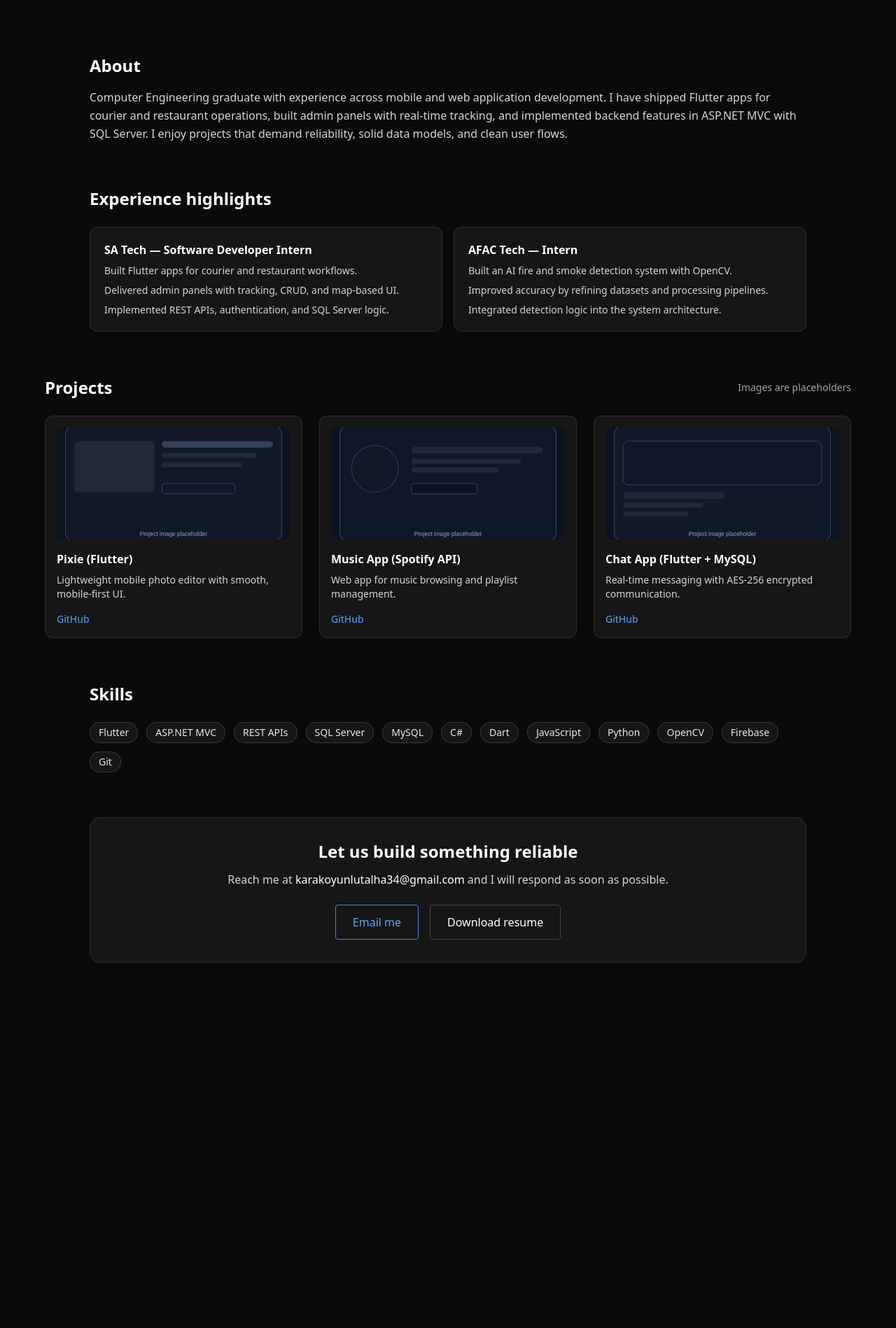
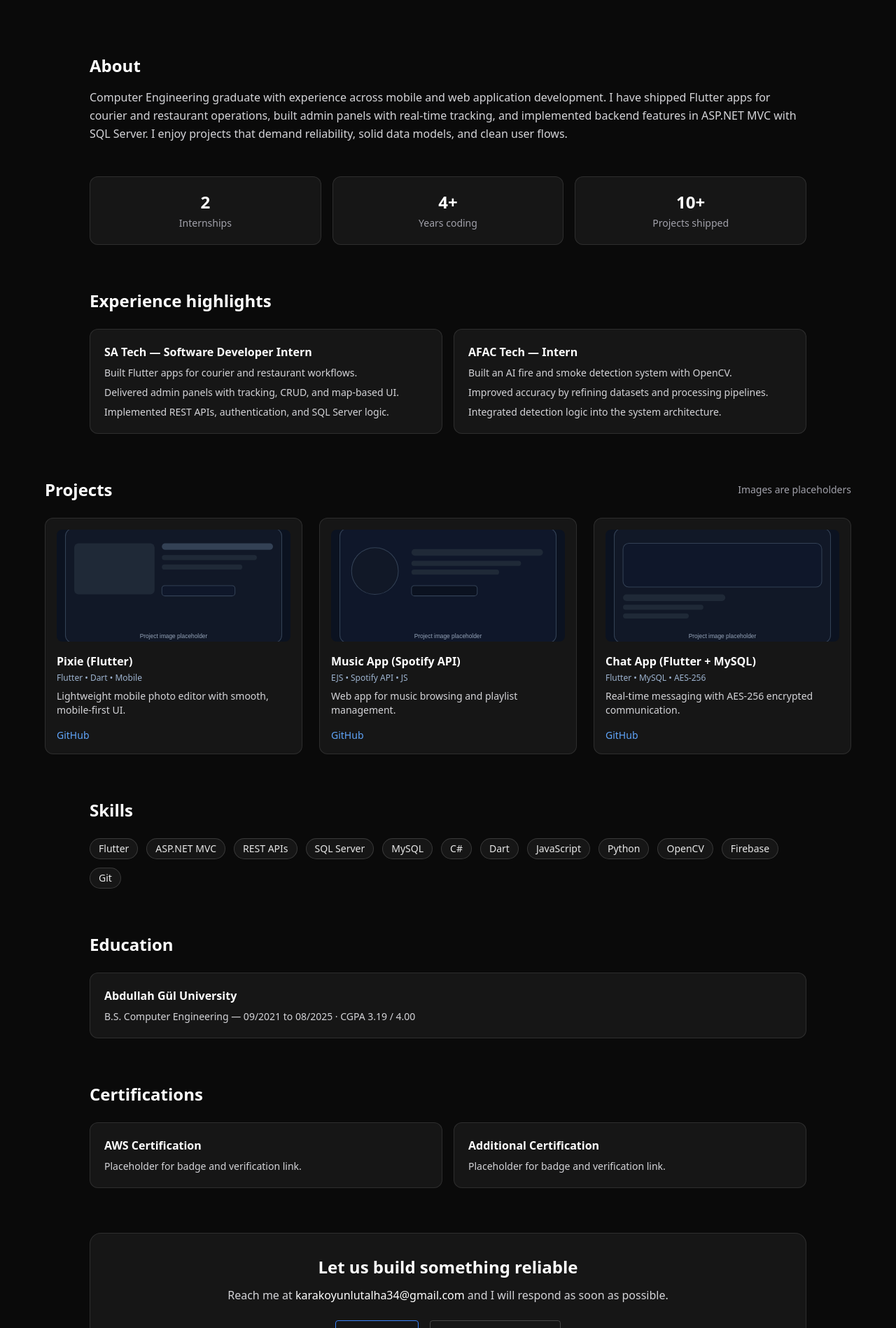
Before and after one commit to TalhaKarakoyunlu/aws-portfolio-talha, a React (Vite) app: page / in a window 1280 px wide. Shown: the part 608-2506 px from the top of the page at 70% size. Before the commit the page ends 2080 px from the top, so only its background shows below. Built offline with nearby package versions, Linux system fonts and the light colour scheme.

Commit message:
feat: enhance Home page with metrics, project stack details, education, and certifications sections

```diff
--- a/src/pages/Home.tsx
+++ b/src/pages/Home.tsx
@@ -1,4 +1,18 @@
 import { motion } from 'framer-motion';
+
+const Motion = motion;
+
+const metrics = [
+    { label: 'Internships', value: '2' },
+    { label: 'Years coding', value: '4+' },
+    { label: 'Projects shipped', value: '10+' },
+];
+
+const projectStack = [
+    { name: 'Pixie', stack: 'Flutter • Dart • Mobile' },
+    { name: 'Music App', stack: 'EJS • Spotify API • JS' },
+    { name: 'Chat App', stack: 'Flutter • MySQL • AES-256' },
+];
 
 const Home = () => {
     return (
@@ -6,25 +20,25 @@ const Home = () => {
             <section id="hero" className="max-w-6xl mx-auto scroll-mt-28">
                 <div className="grid gap-12 md:grid-cols-[1.2fr_0.8fr] items-center">
                     <div>
-                        <motion.h2
+                        <Motion.h2
                             initial={{ opacity: 0, y: 20 }}
                             animate={{ opacity: 1, y: 0 }}
                             transition={{ delay: 0.4 }}
                             className="text-blue-400 font-mono text-lg mb-4"
                         >
                             Hi, I am Talha Bahadir Karakoyunlu
-                        </motion.h2>
+                        </Motion.h2>
 
-                        <motion.h1
+                        <Motion.h1
                             initial={{ opacity: 0, scale: 0.96 }}
                             animate={{ opacity: 1, scale: 1 }}
                             transition={{ delay: 0.6 }}
                             className="text-5xl md:text-7xl font-bold text-white mb-6 tracking-tight"
                         >
                             Computer Engineer building reliable mobile and web systems.
-                        </motion.h1>
+                        </Motion.h1>
 
-                        <motion.p
+                        <Motion.p
                             initial={{ opacity: 0 }}
                             animate={{ opacity: 1 }}
                             transition={{ delay: 0.9 }}
@@ -32,9 +46,9 @@ const Home = () => {
                         >
                             I build full-stack solutions with Flutter, ASP.NET MVC, REST APIs, and SQL
                             Server. I focus on clarity, maintainability, and real-world constraints.
-                        </motion.p>
+                        </Motion.p>
 
-                        <motion.div
+                        <Motion.div
                             initial={{ opacity: 0, y: 16 }}
                             animate={{ opacity: 1, y: 0 }}
                             transition={{ delay: 1.1 }}
@@ -53,7 +67,7 @@ const Home = () => {
                             >
                                 Contact me
                             </a>
-                        </motion.div>
+                        </Motion.div>
                     </div>
 
                     <div className="flex justify-center">
@@ -78,6 +92,20 @@ const Home = () => {
                     with SQL Server. I enjoy projects that demand reliability, solid data models, and clean
                     user flows.
                 </p>
+            </section>
+
+            <section id="impact" className="max-w-5xl mx-auto mt-12 scroll-mt-28">
+                <div className="grid gap-4 sm:grid-cols-3">
+                    {metrics.map((metric) => (
+                        <div
+                            key={metric.label}
+                            className="rounded-xl border border-white/10 bg-white/5 p-5 text-center"
+                        >
+                            <div className="text-2xl font-semibold text-white">{metric.value}</div>
+                            <div className="text-sm text-zinc-400 mt-1">{metric.label}</div>
+                        </div>
+                    ))}
+                </div>
             </section>
 
             <section id="experience" className="max-w-5xl mx-auto mt-16 scroll-mt-28">
@@ -115,6 +143,7 @@ const Home = () => {
                             className="w-full h-40 object-cover rounded-lg"
                         />
                         <h3 className="text-white font-semibold mt-4">Pixie (Flutter)</h3>
+                        <p className="text-xs text-blue-200/80 mt-1">{projectStack[0].stack}</p>
                         <p className="text-zinc-300 text-sm mt-2">
                             Lightweight mobile photo editor with smooth, mobile-first UI.
                         </p>
@@ -136,6 +165,7 @@ const Home = () => {
                             className="w-full h-40 object-cover rounded-lg"
                         />
                         <h3 className="text-white font-semibold mt-4">Music App (Spotify API)</h3>
+                        <p className="text-xs text-blue-200/80 mt-1">{projectStack[1].stack}</p>
                         <p className="text-zinc-300 text-sm mt-2">
                             Web app for music browsing and playlist management.
                         </p>
@@ -157,6 +187,7 @@ const Home = () => {
                             className="w-full h-40 object-cover rounded-lg"
                         />
                         <h3 className="text-white font-semibold mt-4">Chat App (Flutter + MySQL)</h3>
+                        <p className="text-xs text-blue-200/80 mt-1">{projectStack[2].stack}</p>
                         <p className="text-zinc-300 text-sm mt-2">
                             Real-time messaging with AES-256 encrypted communication.
                         </p>
@@ -201,6 +232,34 @@ const Home = () => {
                 </div>
             </section>
 
+            <section id="education" className="max-w-5xl mx-auto mt-16 scroll-mt-28">
+                <h2 className="text-2xl font-semibold text-white mb-6">Education</h2>
+                <div className="rounded-xl border border-white/10 bg-white/5 p-5">
+                    <h3 className="text-white font-semibold">Abdullah Gül University</h3>
+                    <p className="text-zinc-300 text-sm mt-2">
+                        B.S. Computer Engineering — 09/2021 to 08/2025 · CGPA 3.19 / 4.00
+                    </p>
+                </div>
+            </section>
+
+            <section id="certifications" className="max-w-5xl mx-auto mt-16 scroll-mt-28">
+                <h2 className="text-2xl font-semibold text-white mb-6">Certifications</h2>
+                <div className="grid gap-4 md:grid-cols-2">
+                    <div className="rounded-xl border border-white/10 bg-white/5 p-5">
+                        <h3 className="text-white font-semibold">AWS Certification</h3>
+                        <p className="text-zinc-300 text-sm mt-2">
+                            Placeholder for badge and verification link.
+                        </p>
+                    </div>
+                    <div className="rounded-xl border border-white/10 bg-white/5 p-5">
+                        <h3 className="text-white font-semibold">Additional Certification</h3>
+                        <p className="text-zinc-300 text-sm mt-2">
+                            Placeholder for badge and verification link.
+                        </p>
+                    </div>
+                </div>
+            </section>
+
             <section id="contact" className="max-w-5xl mx-auto mt-16 scroll-mt-28">
                 <div className="rounded-2xl border border-white/10 bg-white/5 p-8 text-center">
                     <h2 className="text-2xl font-semibold text-white">Let us build something reliable</h2>
```
